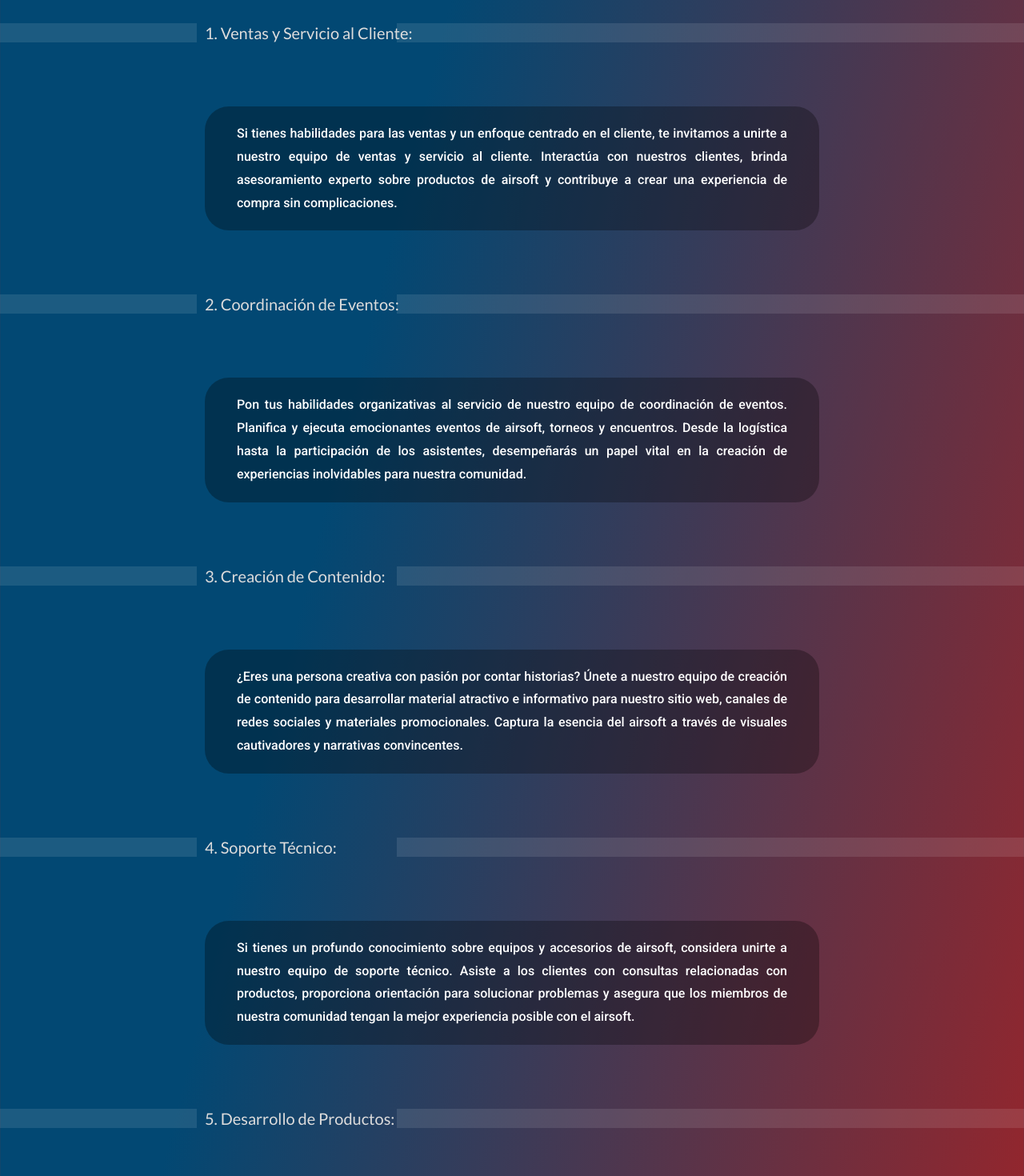
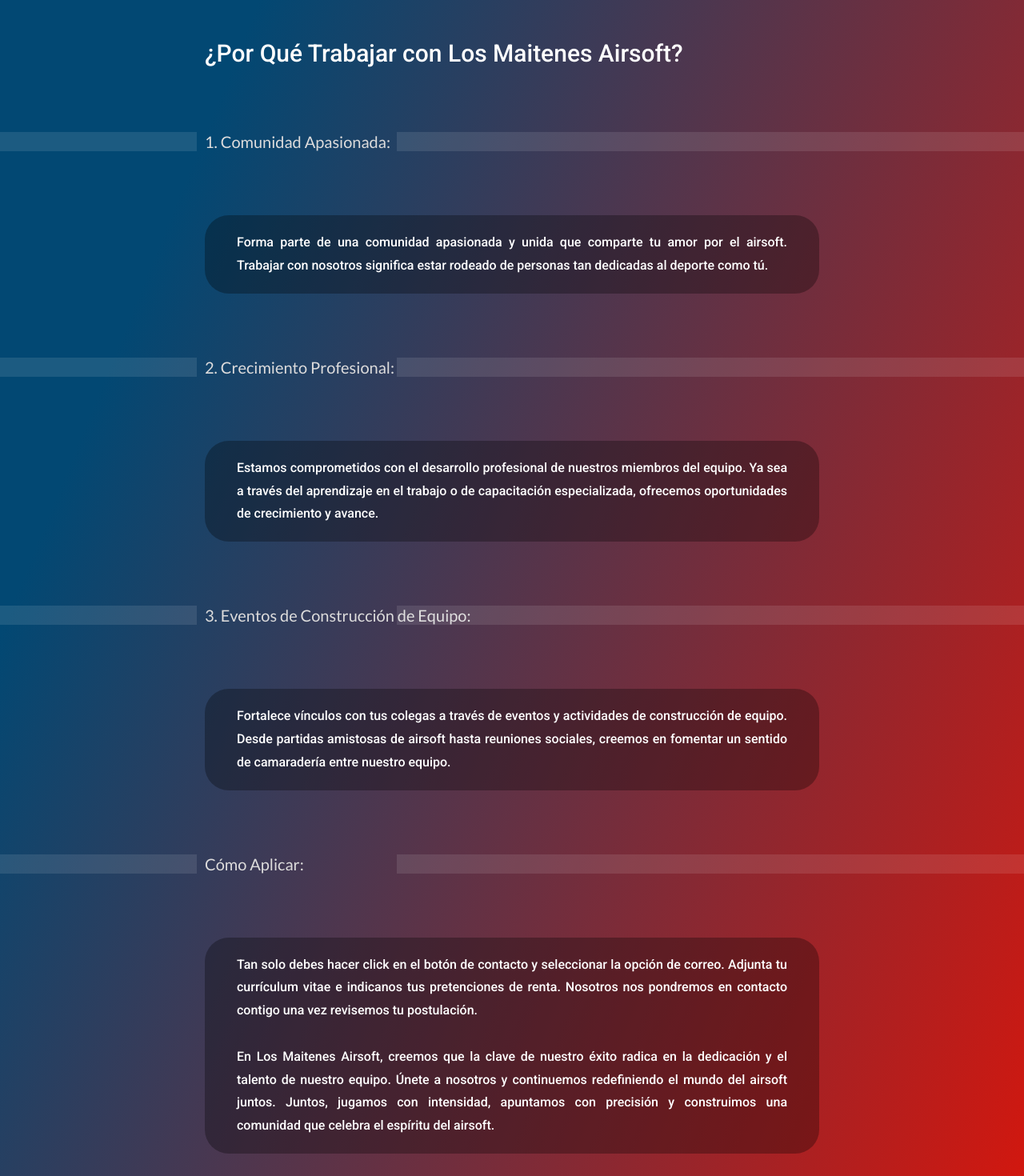
Before and after one commit to Lepe-Dev/losMaitenesAirsoft, a React (Vite) app: page /WorkWithUs in a window 1280 px wide. Shown: the part 1460-2930 px from the top of the page at 80% size. Built offline with nearby package versions, Linux system fonts and the light colour scheme.

Commit message:
work with us and About sections updated

```diff
--- a/src/Components/About.jsx
+++ b/src/Components/About.jsx
@@ -1,11 +1,9 @@
 import AboutText from "./AboutText";
-import Map from "./Map";
 
 const About = () => {
     return (
         <div>
             <AboutText />
-            <Map />
         </div>
     )
 }
--- a/src/Components/AboutText.jsx
+++ b/src/Components/AboutText.jsx
@@ -6,12 +6,13 @@
 import Image6 from '/src/images/about-img-6.jpg';
 import Image7 from '/src/images/about-img-7.jpg';
 import Image8 from '/src/images/about-img-8.jpg';
+import Map from "./Map";
+
 const AboutText = () => {
     return (
         <div className='about__text-container'>
 
             <section className="mision__container">
-
                 <div className="mision__content">
                 <h2 className="subtitle">Nuestra historia:</h2>
                 <p className="paragraph">Los Maitenes Airsoft nace de la sociedad entre Padre e hijo (Papásaurio - Kotysaurio) luego de un  largo tiempo de análisis de lo faltante para desarrollar la actividad en la V rregión. El desafío de implementar una cancha de airsoft en la V región implicó visitar innumerables lugares y muchas conversaciones para equilibrar los aspectos técnicos y económicos necesarios que los llevarían a lograr el objetivo principal, una cancha técnicamente adecuada, de entorno natural, segura y que pudiese transformarse en un lugar de recreación de jugadores avanzados, medios, principiantes y familia en general. El objetivo se cumple a cabalidad con la cancha denominada Los Maitenes Airsoft. Una cancha pensada para todos, te invitamos a conocerla, disfrutarla y ser miembro de una comunidad amena, solidaria y de valores.</p>
@@ -25,8 +26,9 @@
                 <h2 className="subtitle">Nuestra visión:</h2>
                 <p className="paragraph">Transformarse en un referente local y regional para el desarrollo del Airsoft, dando valor agregado a la actividad por el medio de una cancha planificada, un entorno adecuado y un permanente desarrollo de ideas en bienestar de todo tipo de jugador, ya sea avanzado, medio o principiante.</p>
                 </div>
-                <h2 className="subtitle">A la batalla soldados!</h2>
+            <Map />
             </section>
+            <h2 className="subtitle">A la batalla soldados!</h2>
             <h1 className='title'>&quot;Emergiendo en el Campo de Batalla: Una Nueva Era en el Juego Táctico&quot;</h1>
             <section className="sections__container">
                 <img className="about__img" src={Image1} alt="" />
--- a/src/Components/WorkWithUs.jsx
+++ b/src/Components/WorkWithUs.jsx
@@ -12,20 +12,7 @@
                 <h2 className="subtitle">Nuestra Cultura:</h2>
                 <p className="paragraph">En Los Maitenes Airsoft, nos enorgullece fomentar una cultura de inclusión, trabajo en equipo y respeto. Nuestro equipo es un grupo diverso de individuos unidos por la pasión común por el airsoft. Creemos en crear un entorno donde cada miembro del equipo se sienta valorado y tenga la oportunidad de aportar sus habilidades y perspectivas únicas.</p>
 {/*                 <img className="about__img" src={Image1} alt="" />
- */}                <h2 className="subtitle">1. Ventas y Servicio al Cliente:</h2>
-                <p className="paragraph">Si tienes habilidades para las ventas y un enfoque centrado en el cliente, te invitamos a unirte a nuestro equipo de ventas y servicio al cliente. Interactúa con nuestros clientes, brinda asesoramiento experto sobre productos de airsoft y contribuye a crear una experiencia de compra sin complicaciones.</p>
-{/*                 <img className="about__img" src={Image1} alt="" />
- */}                <h2 className="subtitle">2. Coordinación de Eventos:</h2>
-                <p className="paragraph">Pon tus habilidades organizativas al servicio de nuestro equipo de coordinación de eventos. Planifica y ejecuta emocionantes eventos de airsoft, torneos y encuentros. Desde la logística hasta la participación de los asistentes, desempeñarás un papel vital en la creación de experiencias inolvidables para nuestra comunidad.</p>
-{/*                 <img className="about__img" src={Image1} alt="" />
- */}                <h2 className="subtitle">3. Creación de Contenido:</h2>
-                <p className="paragraph">¿Eres una persona creativa con pasión por contar historias? Únete a nuestro equipo de creación de contenido para desarrollar material atractivo e informativo para nuestro sitio web, canales de redes sociales y materiales promocionales. Captura la esencia del airsoft a través de visuales cautivadores y narrativas convincentes.</p>
-{/*                 <img className="about__img" src={Image1} alt="" />
- */}                <h2 className="subtitle">4. Soporte Técnico:</h2>
-                <p className="paragraph">Si tienes un profundo conocimiento sobre equipos y accesorios de airsoft, considera unirte a nuestro equipo de soporte técnico. Asiste a los clientes con consultas relacionadas con productos, proporciona orientación para solucionar problemas y asegura que los miembros de nuestra comunidad tengan la mejor experiencia posible con el airsoft.</p>
-{/*                 <img className="about__img" src={Image1} alt="" />
- */}                <h2 className="subtitle">5. Desarrollo de Productos:</h2>
-                <p className="paragraph">Contribuye a la innovación y evolución de productos de airsoft uniéndote a nuestro equipo de desarrollo de productos. Colabora con ingenieros, diseñadores y fabricantes para llevar equipos de airsoft de última generación a nuestros clientes.</p>
+ */}
                 <h2 style={{color: "white", fontSize: "3rem", marginTop: "10rem"}}>¿Por Qué Trabajar con Los Maitenes Airsoft?</h2>
                 <h2 className="subtitle">1. Comunidad Apasionada:</h2>
                 <p className="paragraph">Forma parte de una comunidad apasionada y unida que comparte tu amor por el airsoft. Trabajar con nosotros significa estar rodeado de personas tan dedicadas al deporte como tú.</p>
@@ -33,16 +20,15 @@
  */}                <h2 className="subtitle">2. Crecimiento Profesional:</h2>
                 <p className="paragraph">Estamos comprometidos con el desarrollo profesional de nuestros miembros del equipo. Ya sea a través del aprendizaje en el trabajo o de capacitación especializada, ofrecemos oportunidades de crecimiento y avance.</p>
 {/*                 <img className="about__img" src={Image1} alt="" />
- */}                <h2 className="subtitle">3. Descuentos y Beneficios:</h2>
-                <p className="paragraph">Disfruta de descuentos exclusivos en productos de airsoft y accesorios de alta calidad. Como miembro valorado del equipo de Los Maitenes Airsoft, tendrás acceso a beneficios especiales y promociones.</p>
-{/*                 <img className="about__img" src={Image1} alt="" />
- */}                <h2 className="subtitle">4. Eventos de Construcción de Equipo:</h2>
+ */}                <h2 className="subtitle">3. Eventos de Construcción de Equipo:</h2>
                 <p className="paragraph">Fortalece vínculos con tus colegas a través de eventos y actividades de construcción de equipo. Desde partidas amistosas de airsoft hasta reuniones sociales, creemos en fomentar un sentido de camaradería entre nuestro equipo.</p>
 {/*                 <img className="about__img" src={Image1} alt="" />
  */}                <h2 className="subtitle">Cómo Aplicar:</h2>
-                <p className="paragraph">Si estás listo para embarcarte en una emocionante travesía con Los Maitenes Airsoft, envía tu solicitud visitando nuestra página de carreras en nuestro sitio web. Asegúrate de incluir tu currículum, una carta de presentación expresando tu pasión por el airsoft y detalles sobre el puesto que te interesa.</p>
+                <p className="paragraph">Tan solo debes hacer click en el botón de contacto y seleccionar la opción de correo. Adjunta tu currículum vitae e indicanos tus pretenciones de renta. Nosotros nos pondremos en contacto contigo una vez revisemos tu postulación. <br /><br />
+                En Los Maitenes Airsoft, creemos que la clave de nuestro éxito radica en la dedicación y el talento de nuestro equipo. Únete a nosotros y continuemos redefiniendo el mundo del airsoft juntos. Juntos, jugamos con intensidad, apuntamos con precisión y construimos una comunidad que celebra el espíritu del airsoft.
+                </p>
 {/*                 <img className="about__img" src={Image1} alt="" />
- */}                <p className="paragraph">En Los Maitenes Airsoft, creemos que la clave de nuestro éxito radica en la dedicación y el talento de nuestro equipo. Únete a nosotros y continuemos redefiniendo el mundo del airsoft juntos. Juntos, jugamos con intensidad, apuntamos con precisión y construimos una comunidad que celebra el espíritu del airsoft.</p>
+ */}                {/* <p className="paragraph"></p> */}
             </div>
     )
 }
```
